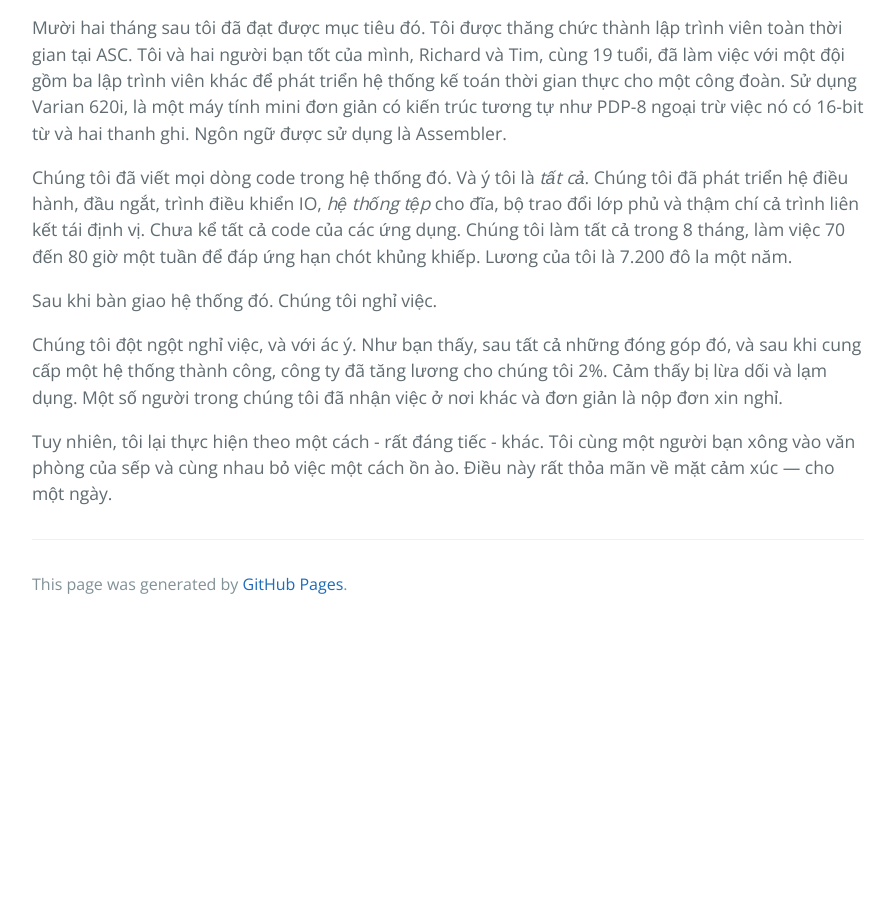
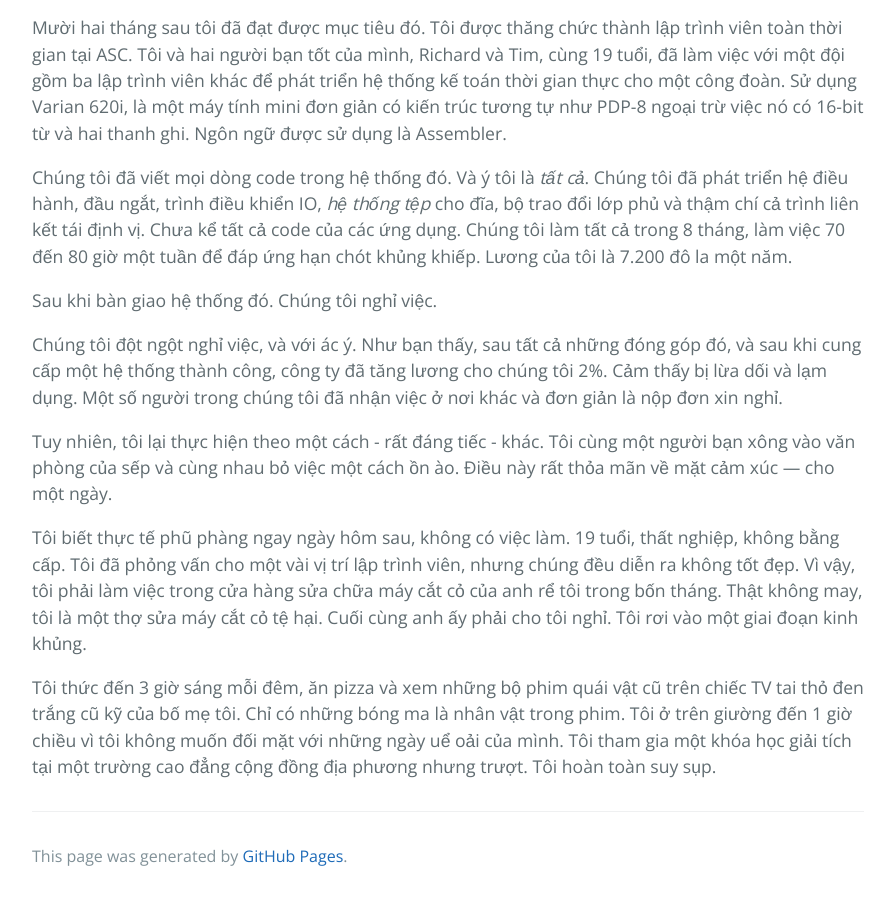
Before and after one commit to HaiBV/haibv.github.io, a Jekyll site: the page built from clean-coder/pre-requisite-introduction.md, in a window 1280 px wide and 900 px high, scrolled down 2736 px. Shown: the whole window, without its empty margins (192-1086 px from the left). Built offline with Jekyll 4.4.1, drawn with Linux system fonts in a browser that asks for light colours; our own code applies the rules of GitHub Pages for plain Markdown files; before the commit the page ends 3364 px from its top, so only the background shows below that.

Commit message:
Book - The Clean Coder - Correction

```diff
--- a/clean-coder/pre-requisite-introduction.md
+++ b/clean-coder/pre-requisite-introduction.md
@@ -53,3 +53,7 @@ Sau khi bàn giao hệ thống đó. Chúng tôi nghỉ việc.
 Chúng tôi đột ngột nghỉ việc, và với ác ý. Như bạn thấy, sau tất cả những đóng góp đó, và sau khi cung cấp một hệ thống thành công, công ty đã tăng lương cho chúng tôi 2%. Cảm thấy bị lừa dối và lạm dụng. Một số người trong chúng tôi đã nhận việc ở nơi khác và đơn giản là nộp đơn xin nghỉ.
 
 Tuy nhiên, tôi lại thực hiện theo một cách - rất đáng tiếc - khác. Tôi cùng một người bạn xông vào văn phòng của sếp và cùng nhau bỏ việc một cách ồn ào. Điều này rất thỏa mãn về mặt cảm xúc — cho một ngày.
+
+Tôi biết thực tế phũ phàng ngay ngày hôm sau, không có việc làm. 19 tuổi, thất nghiệp, không bằng cấp. Tôi đã phỏng vấn cho một vài vị trí lập trình viên, nhưng chúng đều diễn ra không tốt đẹp. Vì vậy, tôi phải làm việc trong cửa hàng sửa chữa máy cắt cỏ của anh rể tôi trong bốn tháng. Thật không may, tôi là một thợ sửa máy cắt cỏ tệ hại. Cuối cùng anh ấy phải cho tôi nghỉ. Tôi rơi vào một giai đoạn kinh khủng.
+
+Tôi thức đến 3 giờ sáng mỗi đêm, ăn pizza và xem những bộ phim quái vật cũ trên chiếc TV tai thỏ đen trắng cũ kỹ của bố mẹ tôi. Chỉ có những bóng ma là nhân vật trong phim. Tôi ở trên giường đến 1 giờ chiều vì tôi không muốn đối mặt với những ngày uể oải của mình. Tôi tham gia một khóa học giải tích tại một trường cao đẳng cộng đồng địa phương nhưng trượt. Tôi hoàn toàn suy sụp.
```
